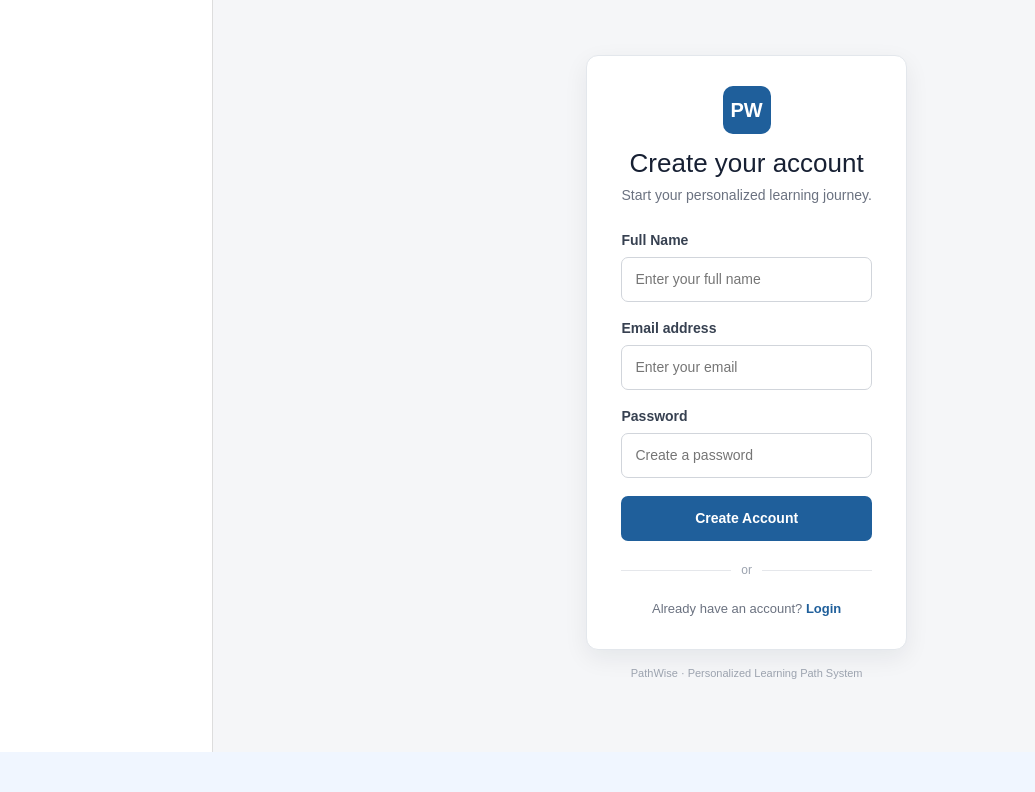
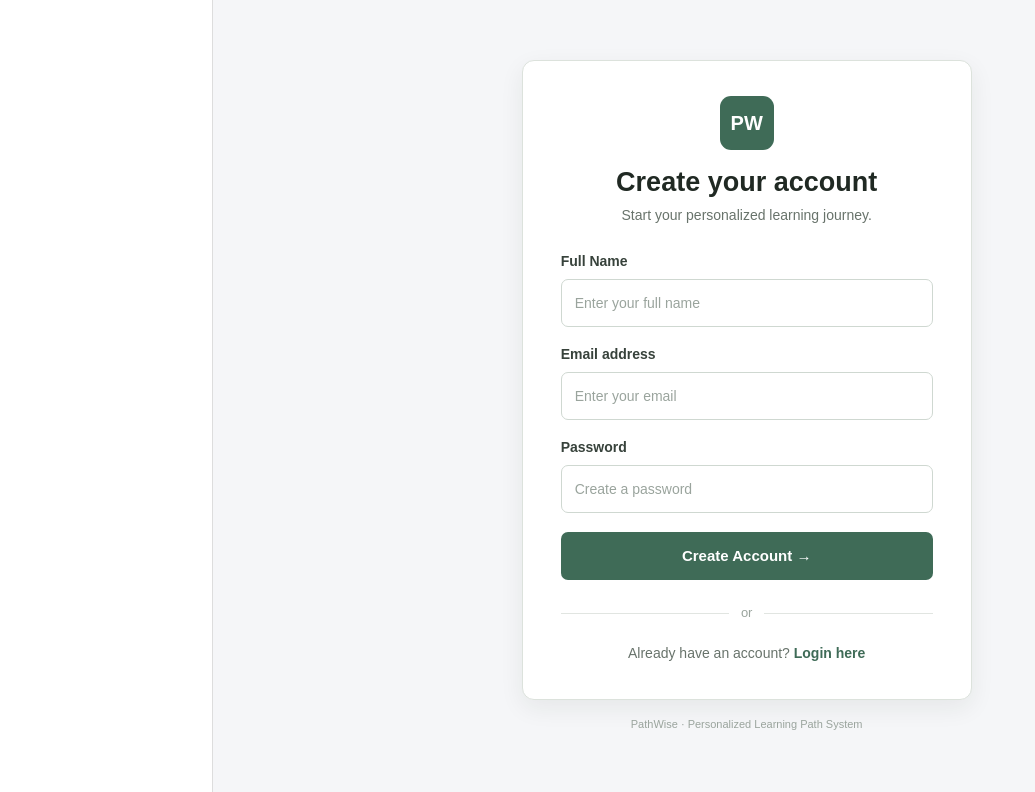
Before and after one commit to ishaanmishra0007-dev/Pathwise, a Flask app: template project/templates/register.html in a window 1280 px wide. Shown: the part 56-848 px from the top of the page, without its empty margins (0-1035 px from the left). Before the commit the page ends 808 px from the top, so only its background shows below. Run offline with Flask 3, Linux system fonts and the light colour scheme; the template is opened without the code that fills it, so the values that code supplies are empty.

```diff
--- a/project/templates/register.html
+++ b/project/templates/register.html
@@ -5,140 +5,305 @@
 {% block content %}
 
 <style>
+
     .signup-page {
-        min-height: calc(100vh - 115px);
+        min-height: calc(100vh - 136px);
+
         display: flex;
         align-items: center;
         justify-content: center;
-        padding: 30px 20px;
+
+        padding: 35px 20px;
     }
+
+
+    .signup-container {
+        width: 100%;
+        max-width: 450px;
+    }
+
+
+    /* =========================
+       SIGNUP CARD
+    ========================= */
 
     .signup-card {
         width: 100%;
-        max-width: 390px;
+
         background: #ffffff;
-        border: 1px solid #e3e7ec;
+
+        border: 1px solid #dce2dc;
+
         border-radius: 12px;
-        padding: 30px 34px;
-        box-shadow: 0 8px 25px rgba(15, 23, 42, 0.07);
+
+        padding: 35px 38px;
+
+        box-shadow:
+            0 8px 25px rgba(32, 41, 35, 0.07);
     }
+
+
+    /* =========================
+       HEADER
+    ========================= */
 
     .signup-header {
         text-align: center;
-        margin-bottom: 24px;
+
+        margin-bottom: 25px;
     }
 
+
     .brand-mark {
-        width: 48px;
-        height: 48px;
-        margin: 0 auto 14px;
-        border-radius: 10px;
-        background: #1f5f9b;
-        color: white;
+        width: 54px;
+        height: 54px;
+
+        margin: 0 auto 16px;
+
+        border-radius: 11px;
+
+        background: #3f6b57;
+
+        color: #ffffff;
+
         display: flex;
         align-items: center;
         justify-content: center;
+
         font-size: 20px;
-        font-weight: bold;
+        font-weight: 700;
     }
 
+
     .signup-header h1 {
-        margin: 0 0 6px;
-        font-size: 26px;
-        color: #172033;
+        margin: 0 0 7px;
+
+        color: #202923;
+
+        font-size: 27px;
+        font-weight: 700;
     }
+
 
     .signup-header p {
         margin: 0;
-        color: #6b7280;
+
+        color: #68736b;
+
+        font-size: 14px;
+
+        line-height: 1.5;
+    }
+
+
+    /* =========================
+       FORM
+    ========================= */
+
+    .signup-form {
+        display: flex;
+
+        flex-direction: column;
+
+        gap: 17px;
+    }
+
+
+    .form-group {
+        display: flex;
+
+        flex-direction: column;
+
+        gap: 7px;
+    }
+
+
+    .form-group label {
+        color: #37423b;
+
+        font-size: 14px;
+
+        font-weight: 600;
+    }
+
+
+    .form-input {
+        width: 100%;
+
+        box-sizing: border-box;
+
+        height: 48px;
+
+        padding: 0 13px;
+
+        border: 1px solid #cfd8d1;
+
+        border-radius: 7px;
+
+        background: #ffffff;
+
+        color: #202923;
+
+        font-family: inherit;
+
+        font-size: 14px;
+
+        outline: none;
+
+        transition:
+            border-color 0.2s ease,
+            box-shadow 0.2s ease;
+    }
+
+
+    .form-input::placeholder {
+        color: #9aa49d;
+    }
+
+
+    .form-input:focus {
+        border-color: #3f6b57;
+
+        box-shadow:
+            0 0 0 3px rgba(63, 107, 87, 0.10);
+    }
+
+
+    /* =========================
+       BUTTON
+    ========================= */
+
+    .signup-button {
+        width: 100%;
+
+        height: 48px;
+
+        margin-top: 2px;
+
+        border: none;
+
+        border-radius: 7px;
+
+        background: #3f6b57;
+
+        color: #ffffff;
+
+        font-family: inherit;
+
+        font-size: 15px;
+
+        font-weight: 600;
+
+        cursor: pointer;
+
+        transition: background 0.2s ease;
+    }
+
+
+    .signup-button:hover {
+        background: #315442;
+    }
+
+
+    /* =========================
+       LOGIN LINK
+    ========================= */
+
+    .login-divider {
+        display: flex;
+
+        align-items: center;
+
+        gap: 12px;
+
+        margin: 23px 0 20px;
+
+        color: #9aa49d;
+
+        font-size: 13px;
+    }
+
+
+    .login-divider::before,
+    .login-divider::after {
+        content: "";
+
+        flex: 1;
+
+        height: 1px;
+
+        background: #e1e5e1;
+    }
+
+
+    .login-text {
+        margin: 0;
+
+        text-align: center;
+
+        color: #68736b;
+
         font-size: 14px;
     }
 
-    .form-group {
-        margin-bottom: 16px;
-    }
-
-    .form-group label {
-        display: block;
-        margin-bottom: 6px;
-        color: #374151;
-        font-size: 14px;
-        font-weight: 600;
-    }
-
-    .form-input {
-        width: 100%;
-        padding: 11px 13px;
-        border: 1px solid #d1d5db;
-        border-radius: 7px;
-        font-size: 14px;
-        outline: none;
-    }
-
-    .form-input:focus {
-        border-color: #1f5f9b;
-        box-shadow: 0 0 0 3px rgba(31, 95, 155, 0.1);
-    }
-
-    .signup-button {
-        width: 100%;
-        padding: 12px;
-        margin-top: 2px;
-        border: none;
-        border-radius: 7px;
-        background: #1f5f9b;
-        color: white;
-        font-size: 14px;
-        font-weight: 600;
-        cursor: pointer;
-    }
-
-    .signup-button:hover {
-        background: #174b7c;
-    }
-
-    .divider {
-        display: flex;
-        align-items: center;
-        gap: 10px;
-        margin: 20px 0;
-        color: #9ca3af;
-        font-size: 12px;
-    }
-
-    .divider::before,
-    .divider::after {
-        content: "";
-        flex: 1;
-        height: 1px;
-        background: #e5e7eb;
-    }
-
-    .login-text {
-        text-align: center;
-        margin: 0;
-        color: #6b7280;
-        font-size: 13px;
-    }
 
     .login-text a {
-        color: #1f5f9b;
+        color: #3f6b57;
+
         font-weight: 600;
+
         text-decoration: none;
     }
 
+
+    .login-text a:hover {
+        text-decoration: underline;
+    }
+
+
+    /* =========================
+       NOTE
+    ========================= */
+
     .signup-note {
+        margin: 16px 0 0;
+
         text-align: center;
-        margin-top: 15px;
-        color: #9ca3af;
+
+        color: #9aa49d;
+
         font-size: 11px;
+
+        line-height: 1.5;
     }
+
+
+    /* =========================
+       MOBILE
+    ========================= */
+
+    @media (max-width: 500px) {
+
+        .signup-page {
+            padding: 25px 15px;
+        }
+
+        .signup-card {
+            padding: 30px 24px;
+        }
+
+        .signup-header h1 {
+            font-size: 25px;
+        }
+
+    }
+
 </style>
 
 
 <div class="signup-page">
 
-    <div>
+    <div class="signup-container">
 
         <div class="signup-card">
 
@@ -148,7 +313,9 @@
                     PW
                 </div>
 
-                <h1>Create your account</h1>
+                <h1>
+                    Create your account
+                </h1>
 
                 <p>
                     Start your personalized learning journey.
@@ -158,11 +325,15 @@
 
 
             <form method="POST"
-                  action="{{ url_for('main.register') }}">
+                  action="{{ url_for('main.register') }}"
+                  class="signup-form">
+
 
                 <div class="form-group">
 
-                    <label for="name">Full Name</label>
+                    <label for="name">
+                        Full Name
+                    </label>
 
                     <input
                         type="text"
@@ -178,7 +349,9 @@
 
                 <div class="form-group">
 
-                    <label for="email">Email address</label>
+                    <label for="email">
+                        Email address
+                    </label>
 
                     <input
                         type="email"
@@ -194,7 +367,9 @@
 
                 <div class="form-group">
 
-                    <label for="password">Password</label>
+                    <label for="password">
+                        Password
+                    </label>
 
                     <input
                         type="password"
@@ -208,23 +383,30 @@
                 </div>
 
 
-                <button type="submit" class="signup-button">
-                    Create Account
+                <button
+                    type="submit"
+                    class="signup-button">
+
+                    Create Account →
+
                 </button>
 
             </form>
 
 
-            <div class="divider">
+            <div class="login-divider">
                 <span>or</span>
             </div>
 
 
             <p class="login-text">
+
                 Already have an account?
+
                 <a href="{{ url_for('main.login') }}">
-                    Login
+                    Login here
                 </a>
+
             </p>
 
         </div>
@@ -238,4 +420,5 @@
 
 </div>
 
+
 {% endblock %}
```
